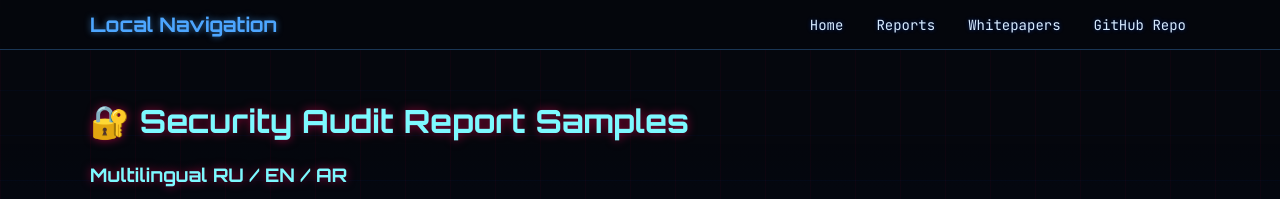
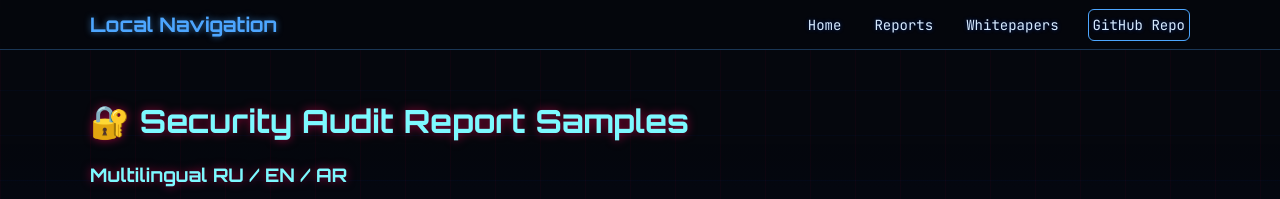
Before and after one commit to SergMorelli/SergMorelli-security-audit-report-samples, a Jekyll site: the page built from index.md, in a window 1280 px wide. Shown: the top 199 px of the page. Built offline with Jekyll 4.4.1, drawn with Linux system fonts in a browser that asks for light colours; our own code applies the rules of GitHub Pages for plain Markdown files.

Commit message:
Add styles for repo link with hover effect

```diff
--- a/assets/css/style.css
+++ b/assets/css/style.css
@@ -192,3 +192,15 @@ footer a {
 .nav-spacer {
     height: 60px;
 }
+.repo-link {
+    border: 1px solid #4da6ff;
+    padding: 6px 12px;
+    border-radius: 6px;
+    transition: 0.25s;
+}
+
+.repo-link:hover {
+    background: #4da6ff;
+    color: #000;
+    box-shadow: 0 0 12px #4da6ff;
+}
```
